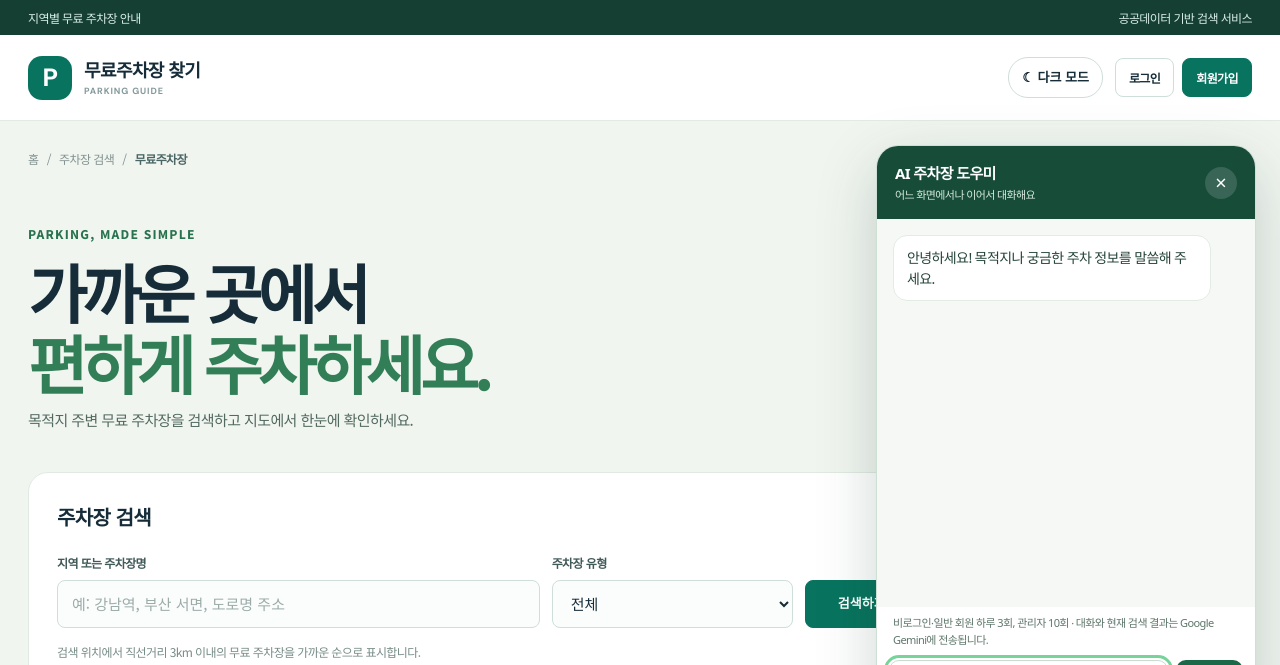
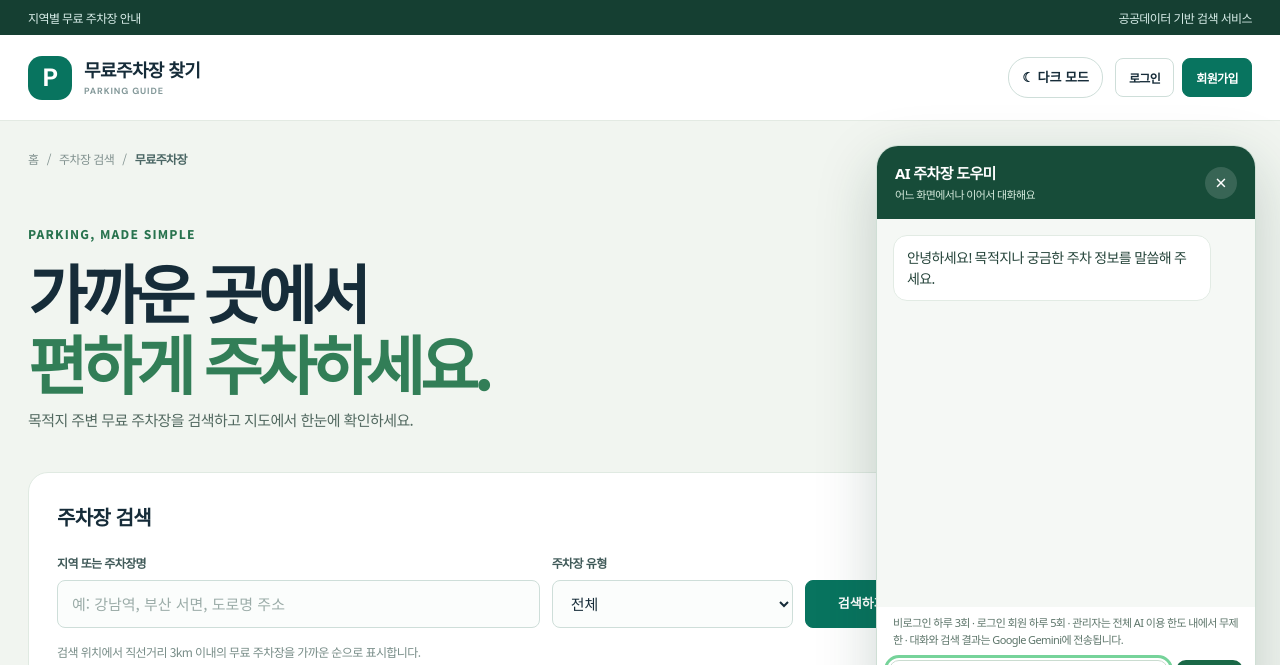
Before and after one commit to SEOL-HANSEO/home-finder-agent, a Flask app: page / in a window 1280 px wide, after a click on "✦ AI 주차장 도우미". Shown: the top 665 px of the page. Run offline with Flask 3, Linux system fonts and the light colour scheme; data comes from the database, SQL or seed files in the repository; grey boxes are pictures that could not be loaded.

Commit message:
Update chatbot usage limits in UI

```diff
--- a/templates/_chat_widget.html
+++ b/templates/_chat_widget.html
@@ -29,7 +29,7 @@
   <section class="chat-window" id="floating-chat-window" aria-label="AI 주차장 대화" hidden>
     <div class="chat-header"><div><strong>AI 주차장 도우미</strong><small>어느 화면에서나 이어서 대화해요</small></div><button class="chat-close" id="floating-chat-close" type="button" aria-label="대화창 닫기">×</button></div>
     <div class="chat-log" id="floating-chat-log" role="log" aria-live="polite"></div>
-    <p class="chat-disclosure">비로그인·일반 회원 하루 3회, 관리자 10회 · 대화와 현재 검색 결과는 Google Gemini에 전송됩니다.</p>
+    <p class="chat-disclosure">비로그인 하루 3회 · 로그인 회원 하루 5회 · 관리자는 전체 AI 이용 한도 내에서 무제한 · 대화와 검색 결과는 Google Gemini에 전송됩니다.</p>
     <form class="chat-compose" id="floating-chat-form" action="{{ url_for('parking_demo.assistant') }}" method="post">
       <input type="hidden" name="form_token" value="{{ form_token }}">
       <input name="message" maxlength="500" required aria-label="메시지" placeholder="예: 서울역 근처 무료 주차장">
--- a/templates/admin.html
+++ b/templates/admin.html
@@ -41,7 +41,7 @@
   </table></div>
   {% endif %}
   {% if updated %}<p role="status">권한 설정을 저장했습니다.</p>{% endif %}
-  <p>AI 챗봇은 비로그인과 일반 회원에게 하루 3회, 관리자에게 하루 10회 제공됩니다.</p>
+  <p>AI 챗봇은 비로그인 하루 3회, 로그인 회원 하루 5회이며 관리자는 전체 AI 이용 한도 내에서 무제한으로 사용할 수 있습니다.</p>
   <h1>활동 기록</h1><p>최근 100건</p>
   <div class="wrap"><table>
     <thead><tr><th>시각 (UTC)</th><th>계정 별칭</th><th>행동</th><th>판정</th><th>결과 수</th><th>제공자 호출</th></tr></thead>
```
Also changed, not shown: README.md.
